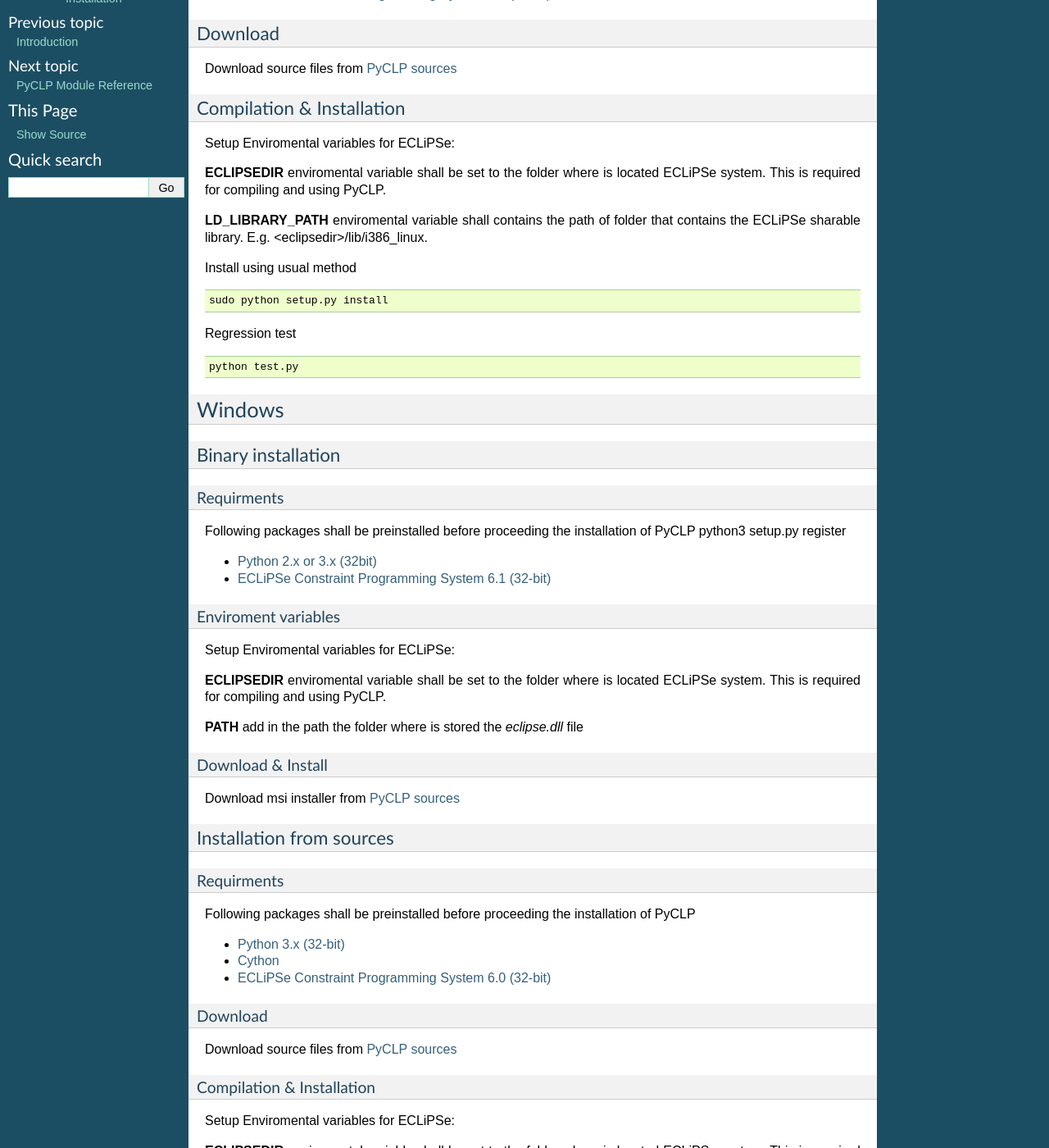
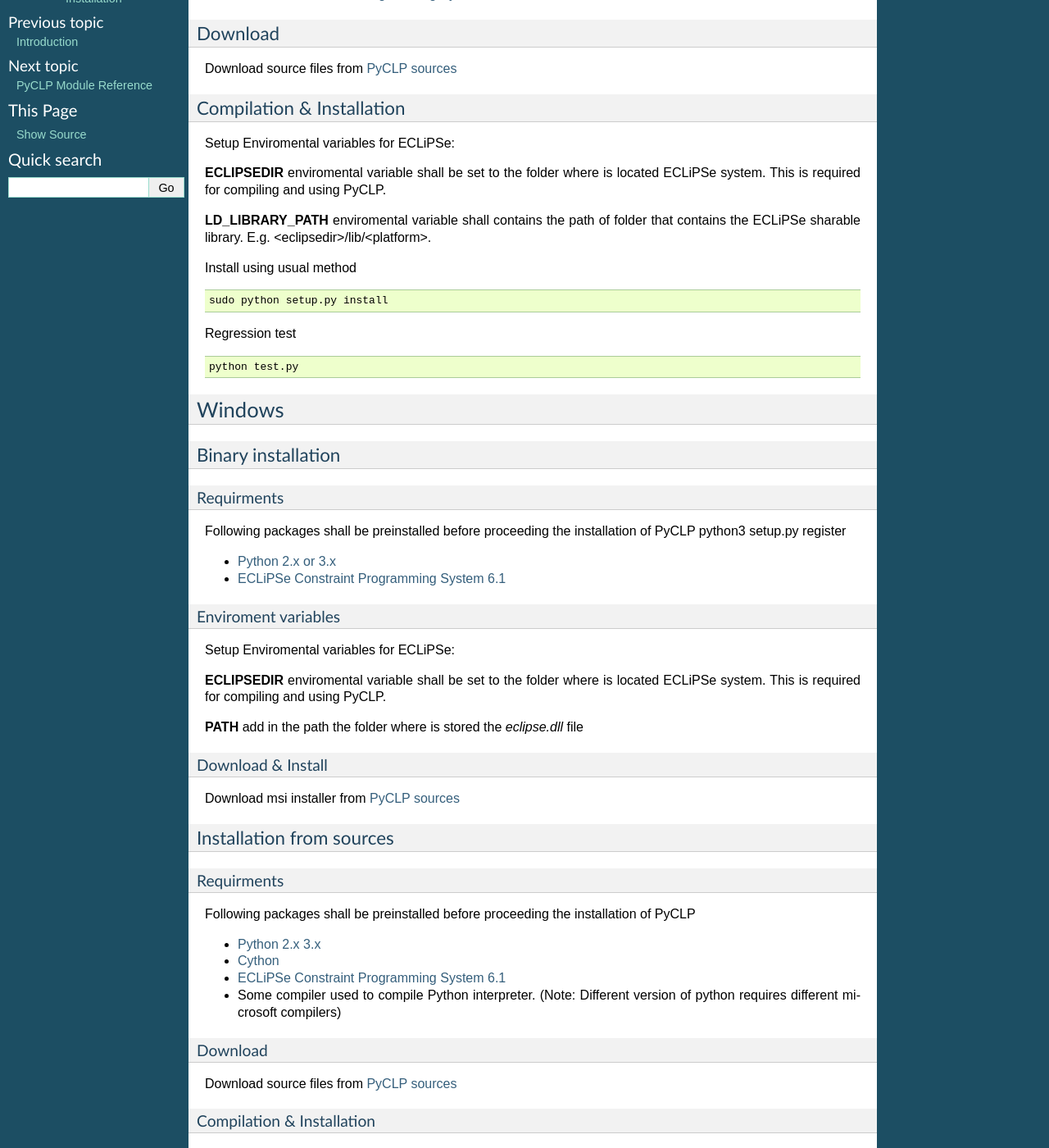
Before and after one commit to BackupTheBerlios/pyclp-svn, a Sphinx documentation site: the page built from trunk/pyclp/doc/installation.rst, in a window 1280 px wide and 1400 px high, scrolled down 372 px. Shown: the whole window at 82% size. Built offline with Sphinx 7.4.7, drawn with Linux system fonts in a browser that asks for light colours; some of the changed text lies outside the part shown.

Commit message:
Updated commented and version

```diff
--- a/trunk/pyclp/doc/installation.rst
+++ b/trunk/pyclp/doc/installation.rst
@@ -12,9 +12,9 @@
 ===========
 Following packages shall be preinstalled before proceeding the installation of PyCLP
 
-* `Python 2.x or 3.x (32 bit) <http://www.python.org/>`_
+* `Python 2.x or 3.x  <http://www.python.org/>`_
 * `Cython <http://www.cython.org/>`_
-* `ECLiPSe Constraint Programming System 6.1 (32-bit) <http://www.eclipseclp.org/>`_
+* `ECLiPSe Constraint Programming System 6.1 <http://www.eclipseclp.org/>`_
 
 Download
 ========
@@ -28,7 +28,7 @@
 This is required for compiling and using PyCLP.
 
 **LD_LIBRARY_PATH** enviromental variable shall contains the path of folder that contains
-the ECLiPSe sharable library. E.g. <eclipsedir>/lib/i386_linux.
+the ECLiPSe sharable library. E.g. <eclipsedir>/lib/<platform>.
 
 
 
@@ -57,8 +57,8 @@
 Following packages shall be preinstalled before proceeding the installation of PyCLP
 python3 setup.py register
 
-* `Python 2.x or 3.x (32bit) <http://www.python.org/>`_
-* `ECLiPSe Constraint Programming System 6.1 (32-bit) <http://www.eclipseclp.org/>`_
+* `Python 2.x or 3.x  <http://www.python.org/>`_
+* `ECLiPSe Constraint Programming System 6.1 <http://www.eclipseclp.org/>`_
 
 
 Enviroment variables
@@ -85,9 +85,10 @@
 -----------
 Following packages shall be preinstalled before proceeding the installation of PyCLP
 
-* `Python 3.x (32-bit) <http://www.python.org/>`_
+* `Python 2.x 3.x <http://www.python.org/>`_
 * `Cython <http://www.cython.org/>`_
-* `ECLiPSe Constraint Programming System 6.0 (32-bit) <http://www.eclipseclp.org/>`_
+* `ECLiPSe Constraint Programming System 6.1 <http://www.eclipseclp.org/>`_
+*  Some compiler used to compile Python interpreter. (Note: Different version of python requires different microsoft compilers)
 
 Download
 --------
```
Also changed, not shown: trunk/pyclp/doc/changelog.rst (added, +10 -0 lines), trunk/pyclp/doc/index.rst (+8 -6 lines), 1 other file.
